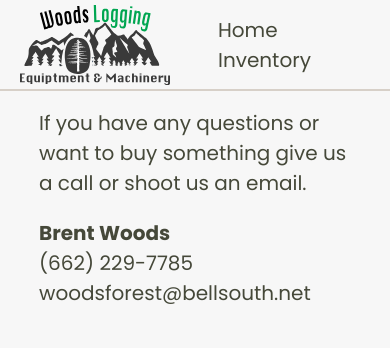
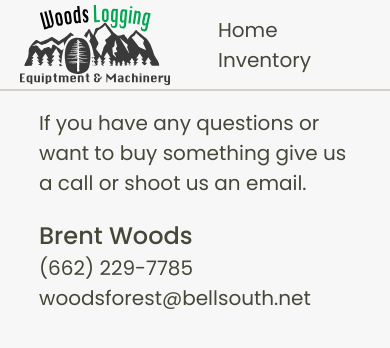
Before and after one commit to whitfieldmedia/brent-woods-logging, a React (Create React App) app in the folder client/: page /contact in a window 390 px wide. Shown: the top 348 px of the page. Built offline with nearby package versions, Linux system fonts and the light colour scheme; a web font is replaced by a local one.

Commit message:
changed phone number to a tag and added email

```diff
--- a/client/src/Contact.js
+++ b/client/src/Contact.js
@@ -11,9 +11,9 @@ class Contact extends React.Component {
                 </p>
                 <div className="contact-row">
                     <div className="contact-column">
-                        <p className="contact-phone"><strong> Brent Woods </strong></p>
-                        <p className="contact-phone"> (662) 229-7785 </p>
-                        <p className="contact-phone"> woodsforest@bellsouth.net </p>
+                        <p className="contact-name"> Brent Woods </p>
+                        <a className="contact-phone" href="tel:6622297785"> (662) 229-7785 </a>
+                        <p className="contact-email"> woodsforest@bellsouth.net </p>
                     </div>
                 </div>
 
--- a/client/src/Inventory/Item.js
+++ b/client/src/Inventory/Item.js
@@ -42,7 +42,8 @@ class Item extends React.Component {
                     <div className="inventory-contact-container">
                         <h2 className="inventory-contact-header"> Contact </h2>
                         <p className="inventory-contact-name"> Brent Woods </p>
-                        <p className="inventory-contact-phone"> (662) 229-7785 </p>
+                        <a className="inventory-contact-phone" href="tel:6622297785"> (662) 229-7785 </a>
+                        <p className="inventory-contact-email"> woodsforest@bellsouth.net </p>
                         <p className="inventory-location"> Grenada, Ms </p>
                     </div>
                 </div>
--- a/client/src/assets/css/contact.css
+++ b/client/src/assets/css/contact.css
@@ -25,12 +25,34 @@
   color: #454839;
 }
 
+.contact-name {
+  font-family: "Poppins", sans-serif;
+  font-size: 24px;
+  color: #454839;
+  margin: 0;
+  padding: 0;
+  font-weight: 500;
+}
+
+.contact-email {
+  font-family: "Poppins", sans-serif;
+  font-size: 20px;
+  color: #454839;
+  margin: 0;
+  padding: 0;
+}
+
 .contact-phone {
   font-family: "Poppins", sans-serif;
   font-size: 20px;
   color: #454839;
   margin: 0;
   padding: 0;
+  text-decoration: none;
+}
+
+.contact-phone:hover {
+  color: #00A4E3;
 }
 
 .contact-address-header {
--- a/client/src/assets/scss/contact.scss
+++ b/client/src/assets/scss/contact.scss
@@ -27,12 +27,32 @@
     color: $dark;
 }
 
+.contact-name {
+    font-family: $sans;
+    font-size: 24px;
+    color: $dark;
+    margin: 0;
+    padding: 0;
+    font-weight: 500;
+}
+
+.contact-email {
+    font-family: $sans;
+    font-size: 20px;
+    color: $dark;
+    margin: 0;
+    padding: 0;
+}
 .contact-phone {
     font-family: $sans;
     font-size: 20px;
     color: $dark;
     margin: 0;
     padding: 0;
+    text-decoration: none;
+}
+.contact-phone:hover {
+    color: $blue;
 }
 
 .contact-address-header {
--- a/client/src/assets/scss/inventory.scss
+++ b/client/src/assets/scss/inventory.scss
@@ -339,8 +339,16 @@
 }
 .inventory-contact-name {
     font-family: $sans;
+    font-size: 24px;
+    color: $black;
+    font-weight: 500;
+    margin: 0;
+    padding: 0;
+}
+.inventory-contact-email {
+    font-family: $sans;
     font-size: 20px;
-    color: $black;
+    color: $dark;
     margin: 0;
     padding: 0;
 }
@@ -350,7 +358,12 @@
     color: $dark;
     margin: 0;
     padding: 0;
+    text-decoration: none;
 }
+.inventory-contact-phone:hover {
+    color: $blue;
+}
+
 .inventory-location {
     font-family: $sans;
     font-size: 20px;
```
Also changed, not shown: client/src/assets/css/inventory.css (+15 -1 lines), 2 other files (tests, documents, lock files or other folders).
